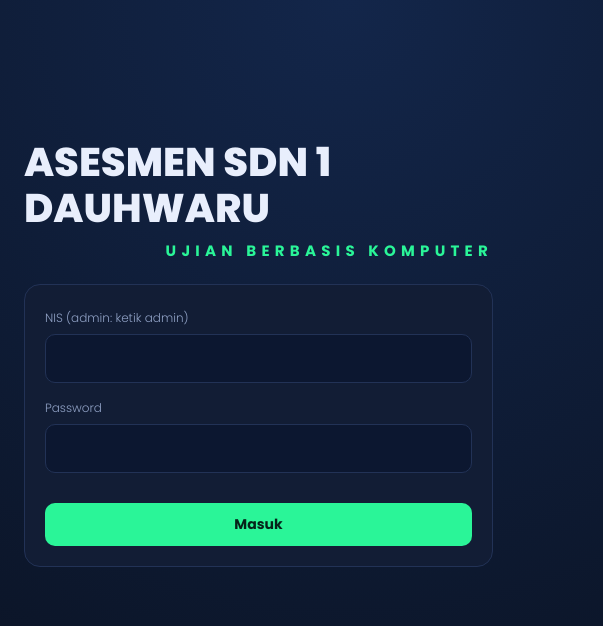
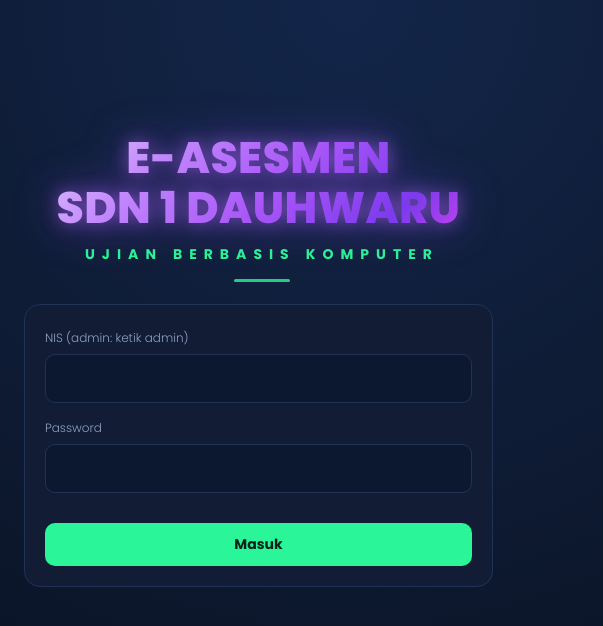
Before and after one commit to AsesmenSDN1Dauhwaru/Sumatif, a plain HTML site: page index.html in a window 1280 px wide. Shown: the full height of the page, 677-1280 px from the left. Drawn offline with nearby package versions, Linux system fonts and the light colour scheme.

Commit message:
Update index.html

```diff
--- a/index.html
+++ b/index.html
@@ -15,6 +15,18 @@ h1,h2,h3,b,th{font-weight:800}
 .cover .ph{aspect-ratio:3/1;border-radius:16px;background:var(--card)}
 h1{font-size:clamp(26px,4vw,40px);margin:0;line-height:1.15}
 .sub{color:var(--g);letter-spacing:.35em;font-weight:700;margin:8px 0 22px;text-align:right}
+/* ===== judul login: simetris & rata tengah ===== */
+.cover>div:last-child{width:100%;max-width:560px;justify-self:center}
+.lt{text-align:center;margin-bottom:22px}
+.lt h1{font-size:clamp(26px,4.2vw,44px);line-height:1.12;letter-spacing:.01em;text-wrap:balance}
+.lt h1{background:linear-gradient(135deg,#e9d5ff 0%,#c084fc 30%,#a855f7 55%,#7c3aed 80%,#d946ef 100%);-webkit-background-clip:text;background-clip:text;color:transparent;-webkit-text-fill-color:transparent;filter:drop-shadow(0 0 10px #a855f7aa) drop-shadow(0 0 26px #7c3aed88);animation:glowU 3s ease-in-out infinite alternate}
+@keyframes glowU{from{filter:drop-shadow(0 0 7px #a855f788) drop-shadow(0 0 18px #7c3aed66)}to{filter:drop-shadow(0 0 14px #c084fccc) drop-shadow(0 0 34px #a855f7aa)}}
+@media(prefers-reduced-motion:reduce){.lt h1{animation:none}}
+.lt h1 span{display:block}
+.lt .sub{margin:12px 0 0;text-align:center;font-size:clamp(10px,1.45vw,14px);letter-spacing:.5em;padding-left:.5em;white-space:nowrap}
+.lt .sub::after{content:"";display:block;width:56px;height:3px;border-radius:3px;background:var(--g);margin:14px auto 0;opacity:.8}
+.cover .card{margin:0}
+@media(max-width:800px){.cover{min-height:auto;padding-top:28px}.cover img{max-width:420px;margin:0 auto;display:block}}
 .card{background:var(--card);border:1px solid var(--ln);border-radius:16px;padding:20px;margin:14px 0}
 input,select{width:100%;padding:12px 14px;margin:6px 0 12px;background:#0c1730;border:1px solid var(--ln);border-radius:10px;color:var(--tx);font:inherit}
 input:focus,select:focus{outline:0;border-color:var(--g);box-shadow:0 0 0 3px #2af59833}
@@ -129,7 +141,7 @@ const schedSt=x=>{if(!x.aktif)return'Nonaktif';if(!x.start_at)return'<span class
 
 function login(m){
  A.innerHTML=`<div class="wrap cover"><div>${BANNER?`<img src="${BANNER}" alt="SDN 1 Dauhwaru" onerror="this.outerHTML='<div class=ph></div>'">`:'<div class="ph"></div>'}</div>
- <div><h1>ASESMEN SDN 1 DAUHWARU</h1><div class="sub">UJIAN BERBASIS KOMPUTER</div>
+ <div><div class="lt"><h1><span>E-ASESMEN</span><span>SDN 1 DAUHWARU</span></h1><div class="sub">UJIAN BERBASIS KOMPUTER</div></div>
  <div class="card"><label>NIS (admin: ketik admin)</label><input id="u" autocomplete="username" autocapitalize="none"><label>Password</label><input id="p" type="password" autocomplete="current-password" onkeydown="if(event.key=='Enter')doLogin()">
  <div class="err" id="e">${m||''}</div><button id="lb" onclick="doLogin()" style="width:100%">Masuk</button></div></div></div>`}
 async function doLogin(){const u=$('#u').value.trim().toLowerCase(),p=$('#p').value;if(!u||!p)return $('#e').textContent='NIS dan password wajib diisi.';
```
